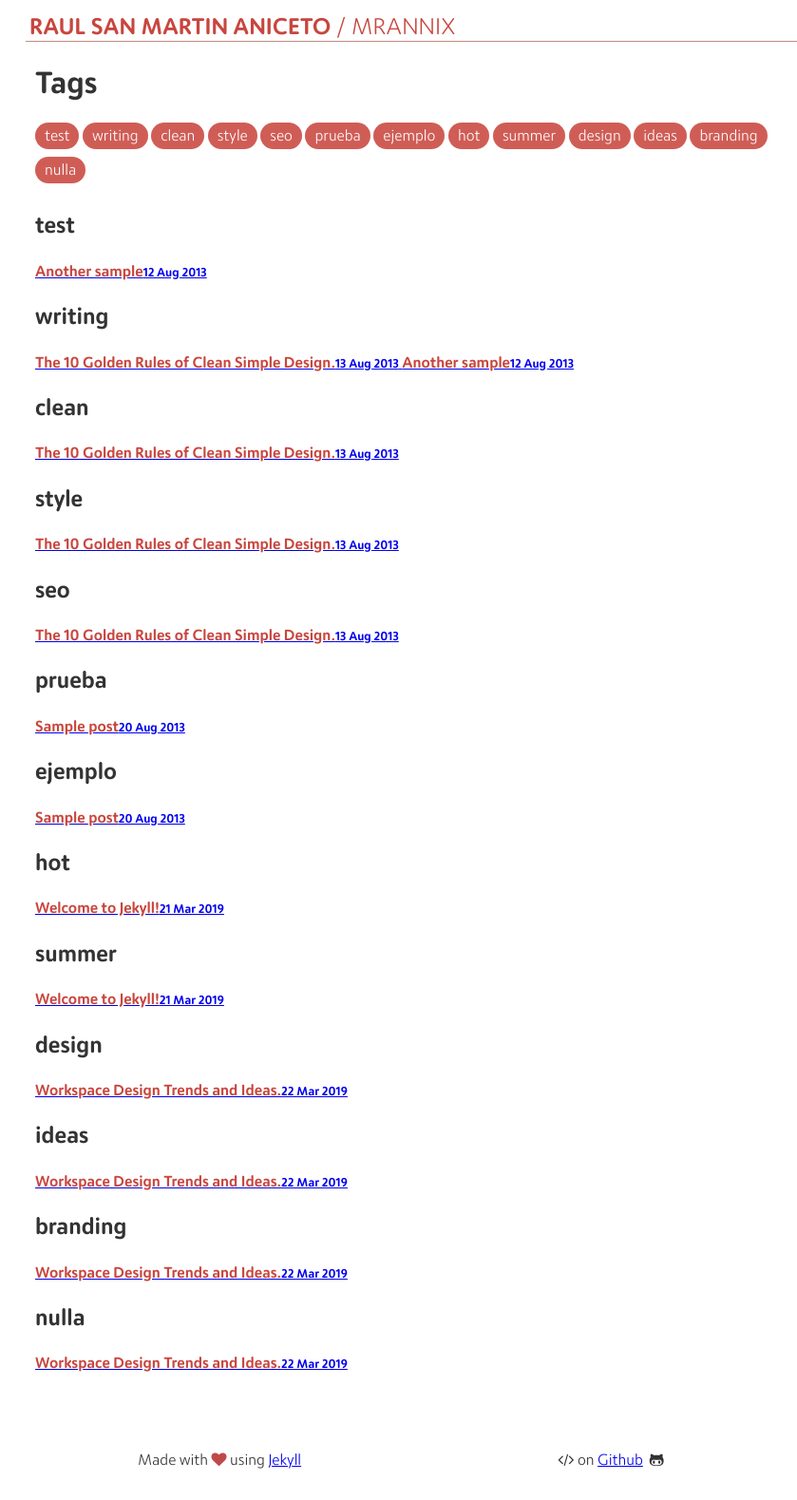
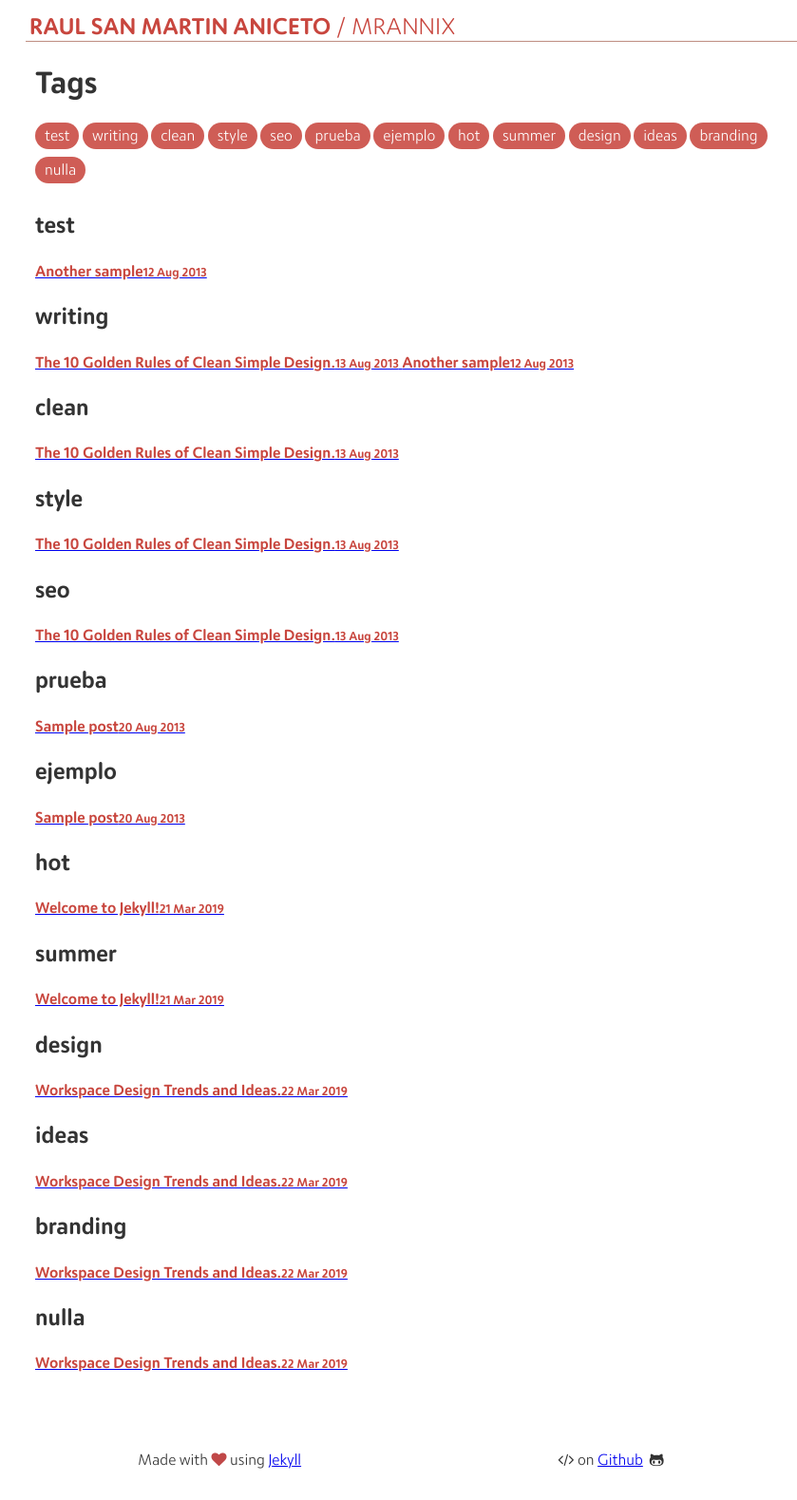
Before and after one commit to MrAnnix/MrAnnix.github.io, a Jekyll site: the page built from tags.html, in a window 1280 px wide. Shown: the whole page at 95% size, without its empty margins (203-1042 px from the left). Built offline with Jekyll 4.4.1, drawn with Linux system fonts in a browser that asks for light colours.

Commit message:
Update tags.html

```diff
--- a/tags.html
+++ b/tags.html
@@ -41,7 +41,7 @@
         <div class="tags-list-posts">
             {% for post in tag[1] %}
             <a class="post-title" href="{{ site.baseurl }}{{ post.url }}">
-                <h4>{{ post.title }}<h4><small class="post-date">{{ post.date | date_to_string }}</small>
+                <h4>{{ post.title }}<small class="post-date">{{ post.date | date_to_string }}</small></h4>
             </a>
             {% endfor %}
         </div>
```
